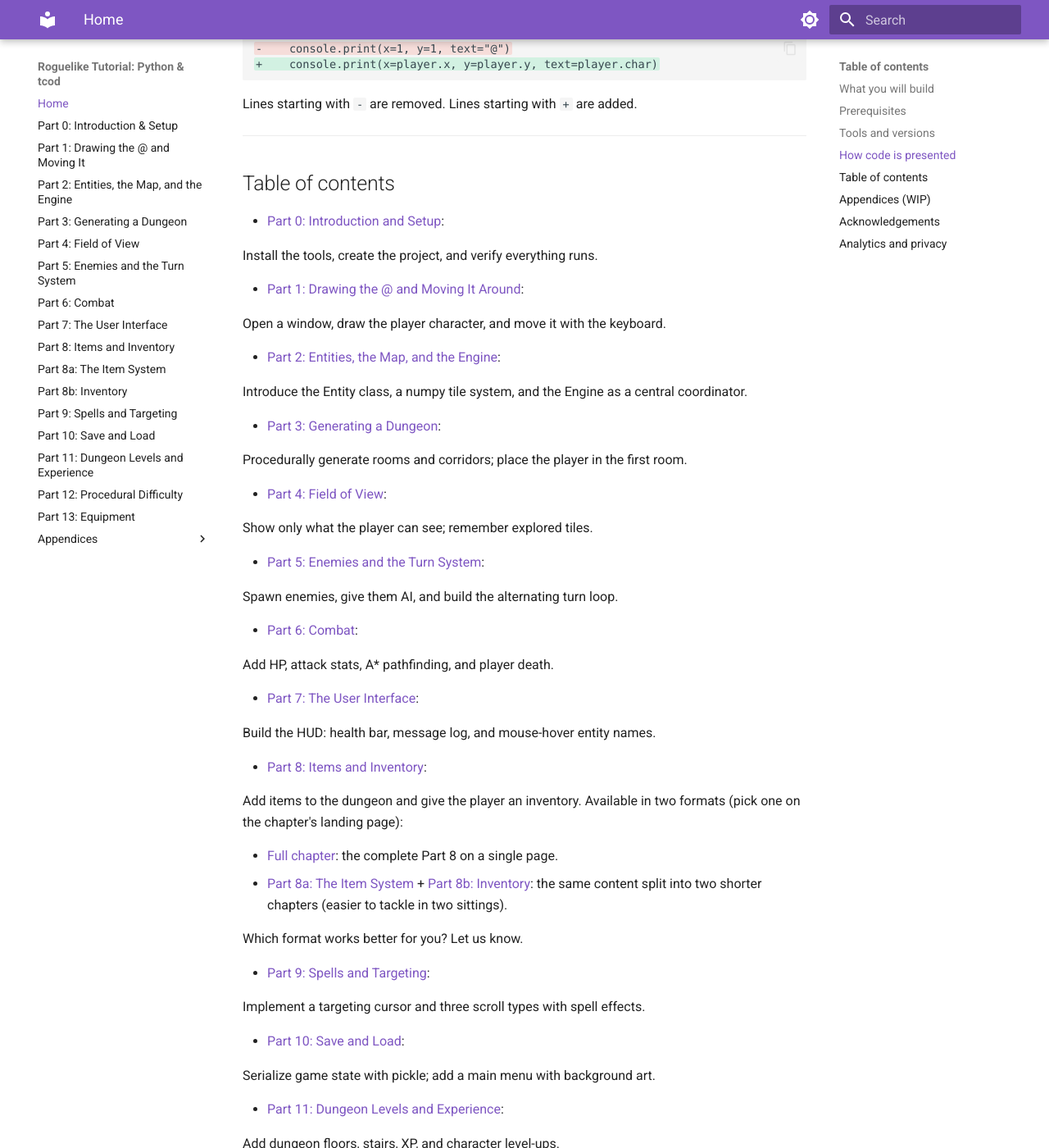
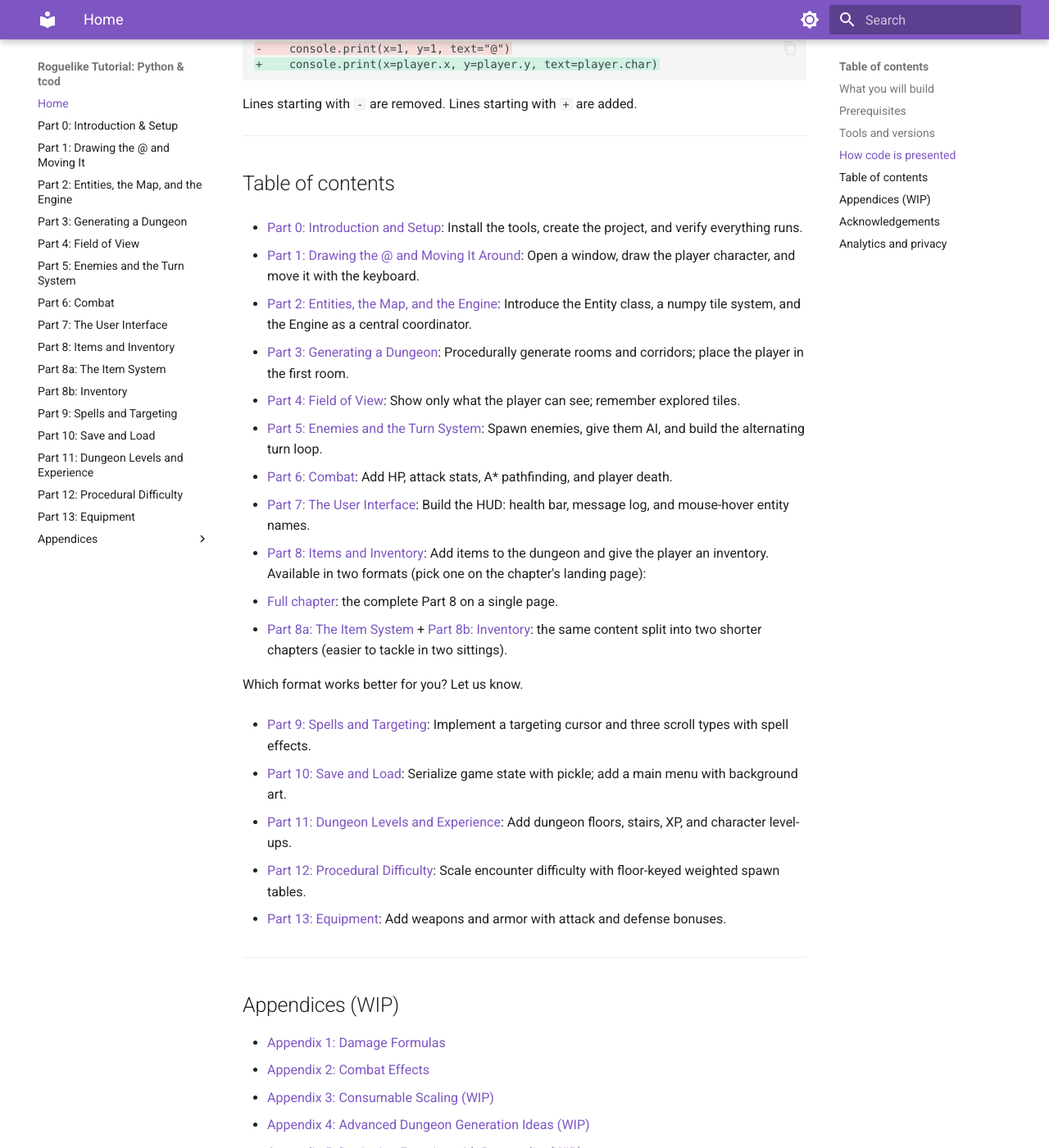
Before and after one commit to Darky-Lucera/roguelike-tutorial-python-tcod, an MkDocs documentation site: the page built from v3/index.md, in a window 1280 px wide and 1400 px high, scrolled down 1700 px. Shown: the whole window at 82% size. Built offline with MkDocs 1.6.1 and Material for MkDocs 9.7.7, drawn with Linux system fonts in a browser that asks for light colours; some web fonts are replaced; some of the changed text lies outside the part shown.

Commit message:
Minor changes on index

```diff
--- a/v3/index.md
+++ b/v3/index.md
@@ -62,66 +62,38 @@ Lines starting with `-` are removed. Lines starting with `+` are added.
 
 ## Table of contents
 
-- [Part 0: Introduction and Setup](part-0.md):
+- [Part 0: Introduction and Setup](part-0.md): Install the tools, create the project, and verify everything runs.
 
-  Install the tools, create the project, and verify everything runs.
+- [Part 1: Drawing the @ and Moving It Around](part-1.md): Open a window, draw the player character, and move it with the keyboard.
 
-- [Part 1: Drawing the @ and Moving It Around](part-1.md):
+- [Part 2: Entities, the Map, and the Engine](part-2.md): Introduce the Entity class, a numpy tile system, and the Engine as a central coordinator.
 
-  Open a window, draw the player character, and move it with the keyboard.
+- [Part 3: Generating a Dungeon](part-3.md): Procedurally generate rooms and corridors; place the player in the first room.
 
-- [Part 2: Entities, the Map, and the Engine](part-2.md):
+- [Part 4: Field of View](part-4.md): Show only what the player can see; remember explored tiles.
 
-  Introduce the Entity class, a numpy tile system, and the Engine as a central coordinator.
+- [Part 5: Enemies and the Turn System](part-5.md): Spawn enemies, give them AI, and build the alternating turn loop.
 
-- [Part 3: Generating a Dungeon](part-3.md):
+- [Part 6: Combat](part-6.md): Add HP, attack stats, A* pathfinding, and player death.
 
-  Procedurally generate rooms and corridors; place the player in the first room.
+- [Part 7: The User Interface](part-7.md): Build the HUD: health bar, message log, and mouse-hover entity names.
 
-- [Part 4: Field of View](part-4.md):
-
-  Show only what the player can see; remember explored tiles.
-
-- [Part 5: Enemies and the Turn System](part-5.md):
-
-  Spawn enemies, give them AI, and build the alternating turn loop.
-
-- [Part 6: Combat](part-6.md):
-
-  Add HP, attack stats, A* pathfinding, and player death.
-
-- [Part 7: The User Interface](part-7.md):
-
-  Build the HUD: health bar, message log, and mouse-hover entity names.
-
-- [Part 8: Items and Inventory](part-8-intro.md):
-
-  Add items to the dungeon and give the player an inventory. Available in two formats (pick one on the chapter's landing page):
+- [Part 8: Items and Inventory](part-8-intro.md): Add items to the dungeon and give the player an inventory. Available in two formats (pick one on the chapter's landing page):
 
   - [Full chapter](part-8.md): the complete Part 8 on a single page.
   - [Part 8a: The Item System](part-8a.md) + [Part 8b: Inventory](part-8b.md): the same content split into two shorter chapters (easier to tackle in two sittings).
 
   Which format works better for you? Let us know.
 
-- [Part 9: Spells and Targeting](part-9.md):
+- [Part 9: Spells and Targeting](part-9.md): Implement a targeting cursor and three scroll types with spell effects.
 
-  Implement a targeting cursor and three scroll types with spell effects.
+- [Part 10: Save and Load](part-10.md): Serialize game state with pickle; add a main menu with background art.
 
-- [Part 10: Save and Load](part-10.md):
+- [Part 11: Dungeon Levels and Experience](part-11.md): Add dungeon floors, stairs, XP, and character level-ups.
 
-  Serialize game state with pickle; add a main menu with background art.
+- [Part 12: Procedural Difficulty](part-12.md): Scale encounter difficulty with floor-keyed weighted spawn tables.
 
-- [Part 11: Dungeon Levels and Experience](part-11.md):
-
-  Add dungeon floors, stairs, XP, and character level-ups.
-
-- [Part 12: Procedural Difficulty](part-12.md):
-
-  Scale encounter difficulty with floor-keyed weighted spawn tables.
-
-- [Part 13: Equipment](part-13.md):
-
-  Add weapons and armor with attack and defense bonuses.
+- [Part 13: Equipment](part-13.md): Add weapons and armor with attack and defense bonuses.
 
 ---
 
```
